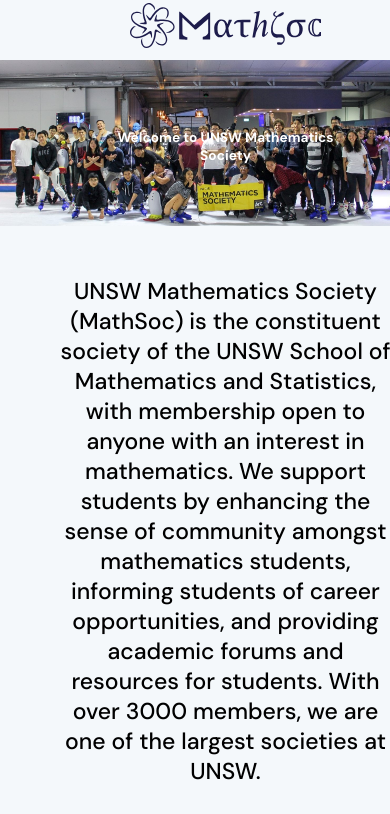
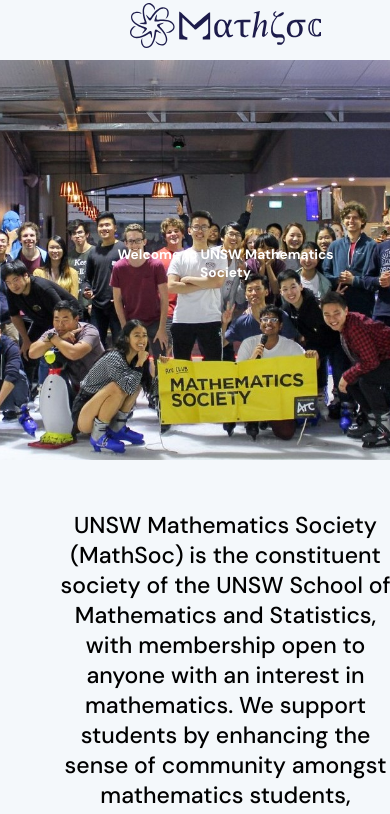
Before and after one commit to MathSocUNSW/mathsoc-website, a Next.js app in the folder frontend/: page / in a window 390 px wide. Shown: the top 814 px of the page. Built offline with nearby package versions, Linux system fonts and the light colour scheme.

Commit message:
Mobile changes

```diff
--- a/frontend/src/styles/Hero.module.scss
+++ b/frontend/src/styles/Hero.module.scss
@@ -1,6 +1,11 @@
 .image {
   width: 100%;
   height: 100%;
+  @media (max-width: 750px) {
+    width: 100%;
+    height: 400px;
+    object-fit: cover;
+  }
 }
 
 .mainContainer {
--- a/frontend/src/styles/globals.scss
+++ b/frontend/src/styles/globals.scss
@@ -41,6 +41,9 @@ body {
   @media (max-width: 1050px) {
     grid-template-rows: 60px auto auto;
   }
+  @media (max-width: 750px) {
+    grid-template-columns: 0fr 6fr 0fr;
+  }
 }
 
 // navbar
```
